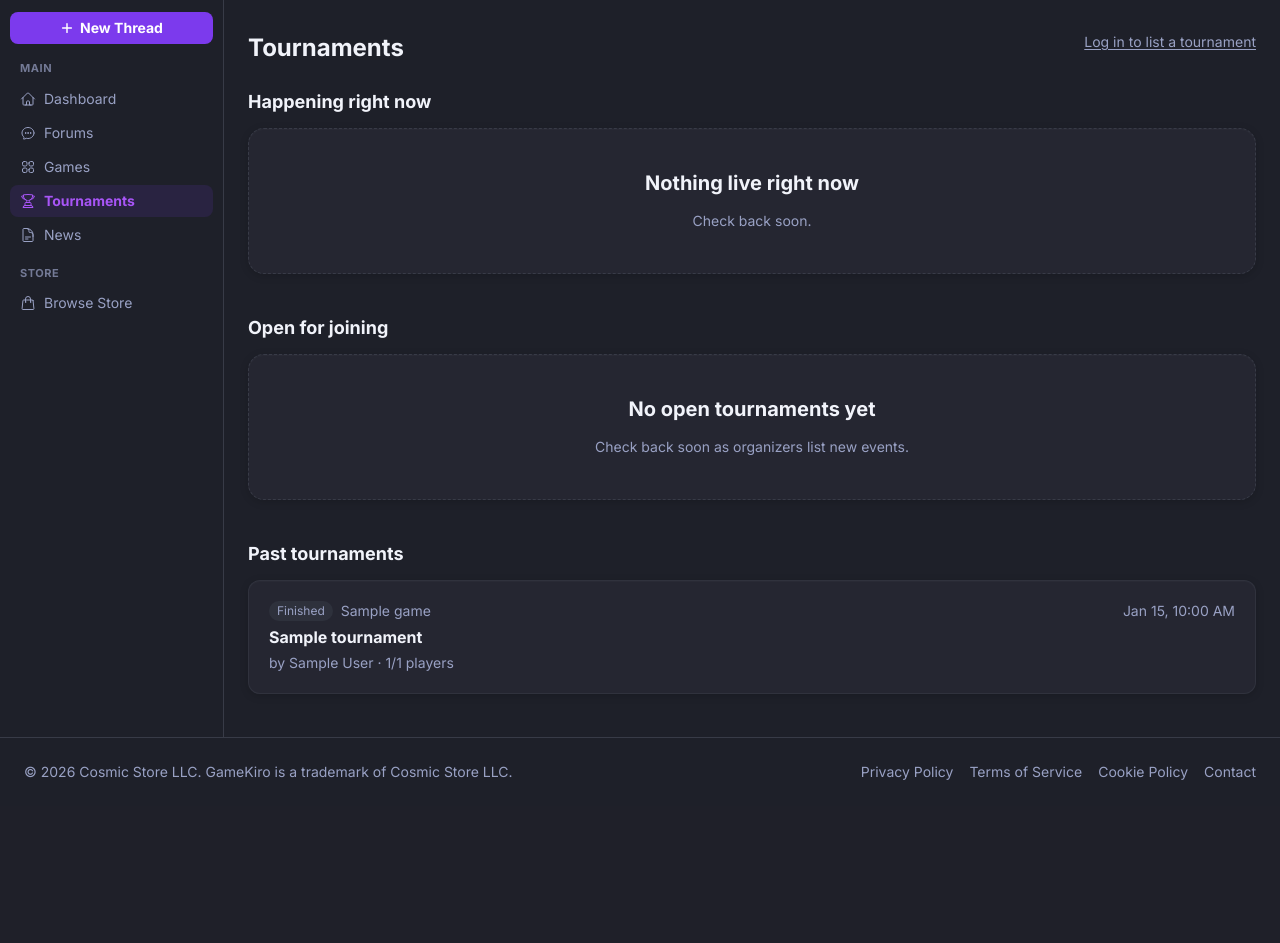
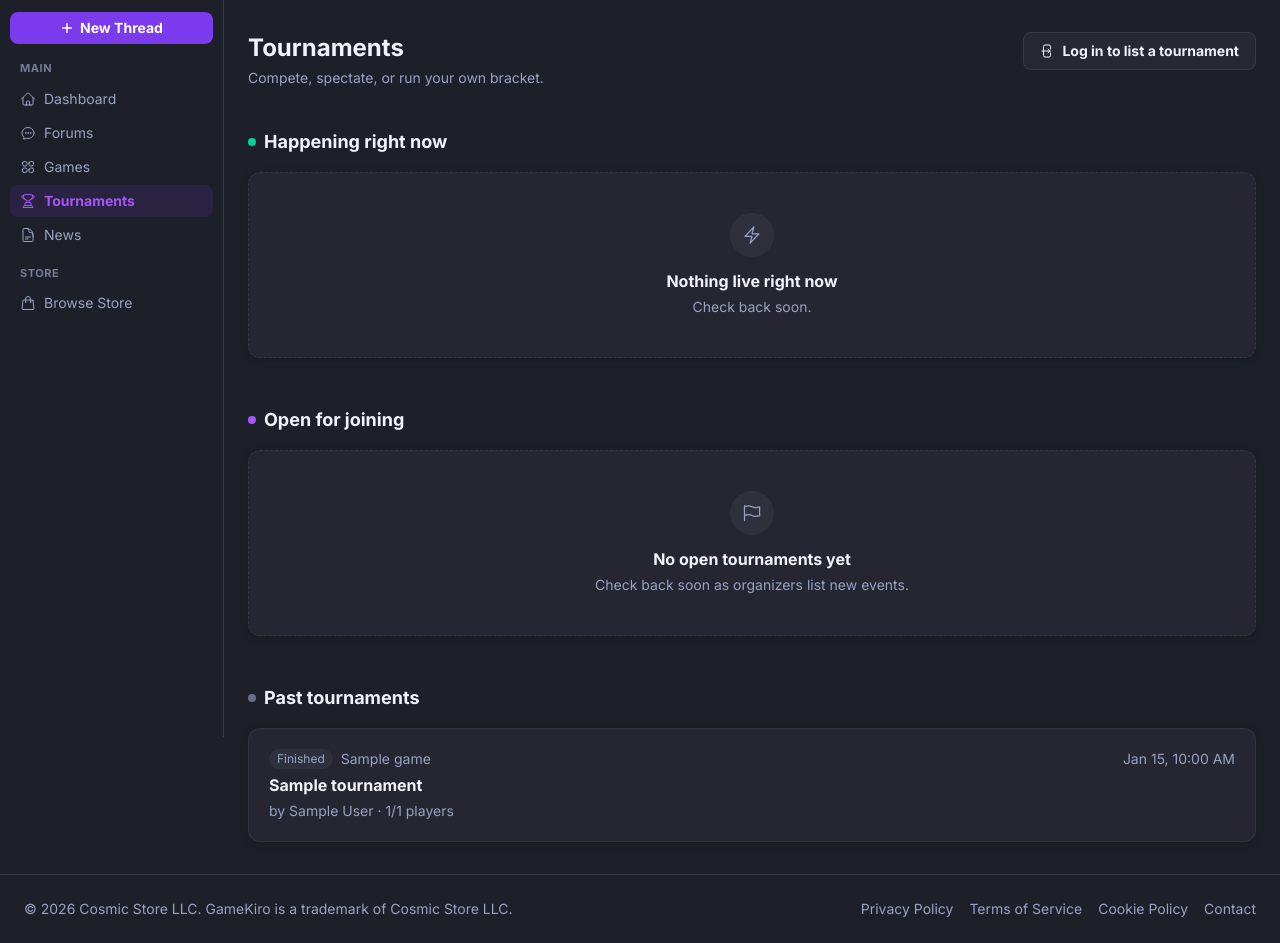
Before and after one commit to Bisuphost/gamekiro, a Django app: page /tournaments/ in a window 1280 px wide. Shown: the part 63-1006 px from the top of the page. Before the commit the page ends 843 px from the top, so only its background shows below. Run offline with Django 5.2, Linux system fonts and the light colour scheme; tables that the repository leaves empty hold one stand-in row (values such as "Sample post"); style sheets or scripts are compiled from the project's sources; parts of the project's set-up code (start-up, migrations or seed data) failed here and were passed over; some libraries are stand-ins or nearby versions.

Commit message:
made tournament page ui better

```diff
--- a/tournaments/templates/tournaments/list.html
+++ b/tournaments/templates/tournaments/list.html
@@ -3,62 +3,126 @@
 {% block title %}Tournaments{% endblock %}
 
 {% block content %}
-<div class="mb-6 flex items-start justify-between gap-4">
-    <h1 class="text-2xl font-bold text-text-primary">Tournaments</h1>
+<div class="mb-2 flex flex-wrap items-start justify-between gap-4">
+    <div>
+        <h1 class="text-2xl font-bold text-text-primary">Tournaments</h1>
+        <p class="mt-1 text-sm text-text-secondary">Compete, spectate, or run your own bracket.</p>
+    </div>
     {% if user.is_authenticated %}
     <a href="{% url 'tournaments:tournament_create' %}"
-       class="shrink-0 rounded-lg bg-accent-start px-4 py-2 text-sm font-bold text-text-primary transition hover:brightness-110">
+       class="inline-flex shrink-0 items-center gap-1.5 rounded-lg bg-accent-start px-4 py-2 text-sm font-bold text-text-primary transition hover:brightness-110">
+        <svg class="h-4 w-4" fill="none" viewBox="0 0 24 24" stroke-width="2.5" stroke="currentColor">
+            <path stroke-linecap="round" stroke-linejoin="round" d="M12 4.5v15m7.5-7.5h-15" />
+        </svg>
         List a tournament
     </a>
     {% else %}
     <a href="{% url 'login' %}?next={% url 'tournaments:tournament_create' %}"
-       class="shrink-0 text-sm text-text-secondary underline underline-offset-2 hover:text-text-primary">
+       class="inline-flex shrink-0 items-center gap-1.5 rounded-lg border border-border-subtle bg-surface px-4 py-2 text-sm font-bold text-text-primary transition hover:border-accent-end/40 hover:bg-surface-elevated">
+        <svg class="h-4 w-4" fill="none" viewBox="0 0 24 24" stroke-width="1.5" stroke="currentColor">
+            <path stroke-linecap="round" stroke-linejoin="round" d="M15.75 9V5.25A2.25 2.25 0 0 0 13.5 3h-6a2.25 2.25 0 0 0-2.25 2.25v13.5A2.25 2.25 0 0 0 7.5 21h6a2.25 2.25 0 0 0 2.25-2.25V15M12 9l3 3m0 0-3 3m3-3H3" />
+        </svg>
         Log in to list a tournament
     </a>
     {% endif %}
 </div>
 
 {% if user.is_authenticated %}
-<div class="mb-8 text-sm">
+<div class="mb-10">
     {% if user.organizer_profile.is_approved %}
-    <a href="{% url 'tournaments:organizer_dashboard' %}" class="text-text-secondary underline underline-offset-2 hover:text-text-primary">Manage your tournaments</a>
+    <a href="{% url 'tournaments:organizer_dashboard' %}"
+       class="inline-flex items-center gap-1.5 text-sm font-medium text-accent-end hover:underline underline-offset-2">
+        Manage your tournaments
+        <svg class="h-3.5 w-3.5" fill="none" viewBox="0 0 24 24" stroke-width="2" stroke="currentColor">
+            <path stroke-linecap="round" stroke-linejoin="round" d="M17.25 8.25 21 12m0 0-3.75 3.75M21 12H3" />
+        </svg>
+    </a>
     {% elif user.organizer_profile %}
-    <span class="text-text-secondary">Your organizer application is pending review.</span>
+    <span class="inline-flex items-center gap-1.5 text-sm text-text-secondary">
+        <svg class="h-4 w-4" fill="none" viewBox="0 0 24 24" stroke-width="1.5" stroke="currentColor">
+            <path stroke-linecap="round" stroke-linejoin="round" d="M12 9v3.75m-9.303 3.376c-.866 1.5.217 3.374 1.948 3.374h14.71c1.73 0 2.813-1.874 1.948-3.374L13.949 3.378c-.866-1.5-3.032-1.5-3.898 0L2.697 16.126ZM12 15.75h.007v.008H12v-.008Z" />
+        </svg>
+        Your organizer application is pending review
+    </span>
     {% else %}
-    <a href="{% url 'tournaments:organizer_apply' %}" class="text-text-secondary underline underline-offset-2 hover:text-text-primary">Want to host tournaments? Apply as an organizer</a>
+    <a href="{% url 'tournaments:organizer_apply' %}"
+       class="inline-flex items-center gap-1.5 text-sm font-medium text-accent-end hover:underline underline-offset-2">
+        Want to host tournaments? Apply as an organizer
+        <svg class="h-3.5 w-3.5" fill="none" viewBox="0 0 24 24" stroke-width="2" stroke="currentColor">
+            <path stroke-linecap="round" stroke-linejoin="round" d="M17.25 8.25 21 12m0 0-3.75 3.75M21 12H3" />
+        </svg>
+    </a>
     {% endif %}
 </div>
+{% else %}
+<div class="mb-10"></div>
 {% endif %}
 
-<section class="mb-10">
-    <h2 class="mb-3 text-lg font-bold text-text-primary">Happening right now</h2>
+<section class="mb-12">
+    <h2 class="mb-4 flex items-center gap-2 text-lg font-bold text-text-primary">
+        <span class="h-2 w-2 rounded-full bg-emerald-400"></span>
+        Happening right now
+    </h2>
     <div class="space-y-3">
         {% for tournament in live %}
         {% include "tournaments/_card.html" %}
         {% empty %}
-        {% include "components/empty_state.html" with title="Nothing live right now" message="Check back soon." %}
+        <div class="glass-panel flex flex-col items-center gap-3 rounded-xl border border-dashed border-border-subtle/80 px-6 py-10 text-center">
+            <div class="flex h-11 w-11 items-center justify-center rounded-full bg-surface-elevated text-text-secondary">
+                <svg class="h-5 w-5" fill="none" viewBox="0 0 24 24" stroke-width="1.5" stroke="currentColor">
+                    <path stroke-linecap="round" stroke-linejoin="round" d="M3.75 13.5l10.5-11.25L12 10.5h8.25L9.75 21.75 12 13.5H3.75Z" />
+                </svg>
+            </div>
+            <div>
+                <h3 class="font-bold text-text-primary">Nothing live right now</h3>
+                <p class="mt-1 text-sm text-text-secondary">Check back soon.</p>
+            </div>
+        </div>
         {% endfor %}
     </div>
 </section>
 
-<section class="mb-10">
-    <h2 class="mb-3 text-lg font-bold text-text-primary">Open for joining</h2>
+<section class="mb-12">
+    <h2 class="mb-4 flex items-center gap-2 text-lg font-bold text-text-primary">
+        <span class="h-2 w-2 rounded-full bg-accent-end"></span>
+        Open for joining
+    </h2>
     <div class="space-y-3">
         {% for tournament in joinable %}
         {% include "tournaments/_card.html" %}
         {% empty %}
-        {% include "components/empty_state.html" with title="No open tournaments yet" message="Check back soon as organizers list new events." %}
+        <div class="glass-panel flex flex-col items-center gap-3 rounded-xl border border-dashed border-border-subtle/80 px-6 py-10 text-center">
+            <div class="flex h-11 w-11 items-center justify-center rounded-full bg-surface-elevated text-text-secondary">
+                <svg class="h-5 w-5" fill="none" viewBox="0 0 24 24" stroke-width="1.5" stroke="currentColor">
+                    <path stroke-linecap="round" stroke-linejoin="round" d="M3 3v1.5M3 21v-6m0 0 2.77-.693a9 9 0 0 1 6.208.682l.108.054a9 9 0 0 0 6.086.71l3.114-.732a48.524 48.524 0 0 1-.005-10.499l-3.11.732a9 9 0 0 1-6.085-.711l-.108-.054a9 9 0 0 0-6.208-.682L3 4.5M3 15V4.5" />
+                </svg>
+            </div>
+            <div>
+                <h3 class="font-bold text-text-primary">No open tournaments yet</h3>
+                <p class="mt-1 text-sm text-text-secondary">Check back soon as organizers list new events.</p>
+            </div>
+        </div>
         {% endfor %}
     </div>
 </section>
 
 <section>
-    <h2 class="mb-3 text-lg font-bold text-text-primary">Past tournaments</h2>
+    <h2 class="mb-4 flex items-center gap-2 text-lg font-bold text-text-primary">
+        <span class="h-2 w-2 rounded-full bg-text-secondary/60"></span>
+        Past tournaments
+    </h2>
     <div class="space-y-3">
         {% for tournament in past %}
         {% include "tournaments/_card.html" %}
         {% empty %}
-        {% include "components/empty_state.html" with title="No tournaments have finished yet" %}
+        <div class="glass-panel flex flex-col items-center gap-3 rounded-xl border border-dashed border-border-subtle/80 px-6 py-10 text-center">
+            <div class="flex h-11 w-11 items-center justify-center rounded-full bg-surface-elevated text-text-secondary">
+                <svg class="h-5 w-5" fill="none" viewBox="0 0 24 24" stroke-width="1.5" stroke="currentColor">
+                    <path stroke-linecap="round" stroke-linejoin="round" d="M12 6v6h4.5m4.5 0a9 9 0 1 1-18 0 9 9 0 0 1 18 0Z" />
+                </svg>
+            </div>
+            <h3 class="font-bold text-text-primary">No tournaments have finished yet</h3>
+        </div>
         {% endfor %}
     </div>
 
```
Also changed, not shown: .playwright-mcp/page-2026-11-02T14-31-55-793Z.yml (added), .playwright-mcp/page-2026-11-02T14-32-49-201Z.yml (added).
